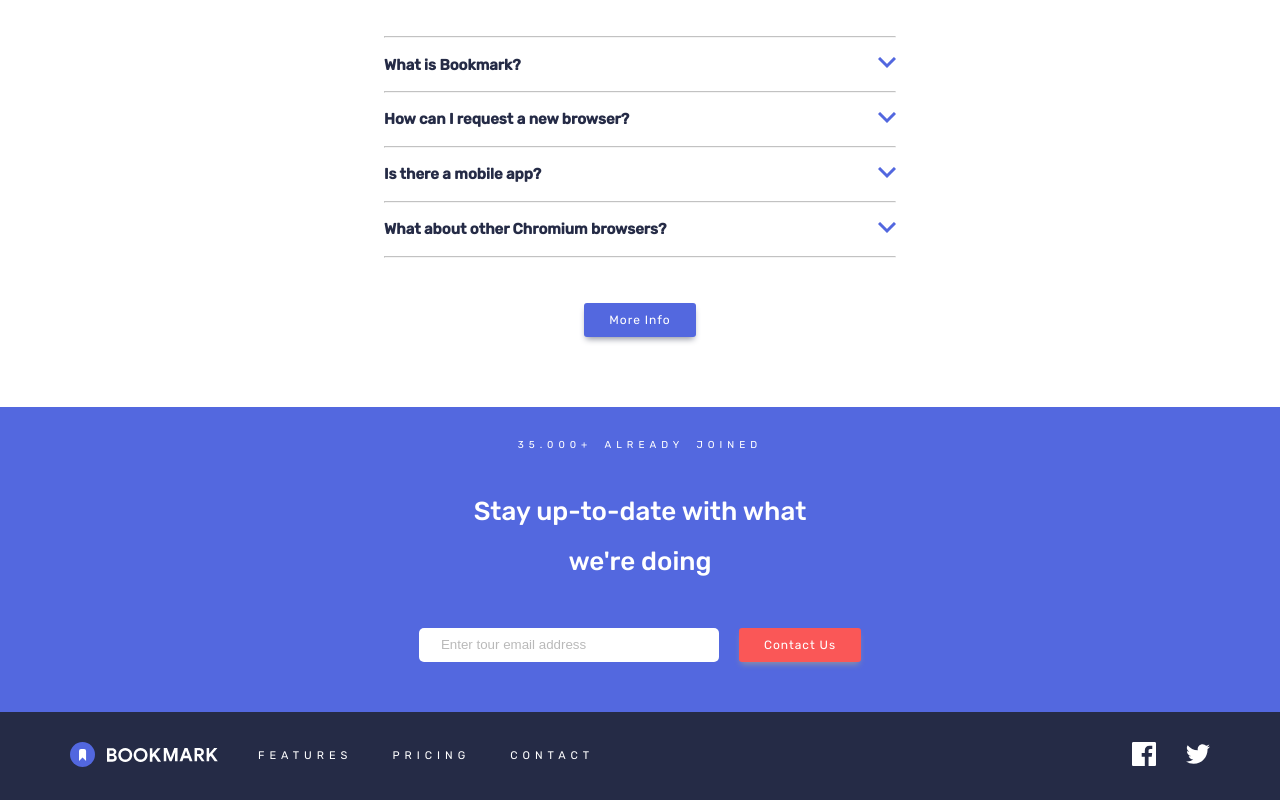
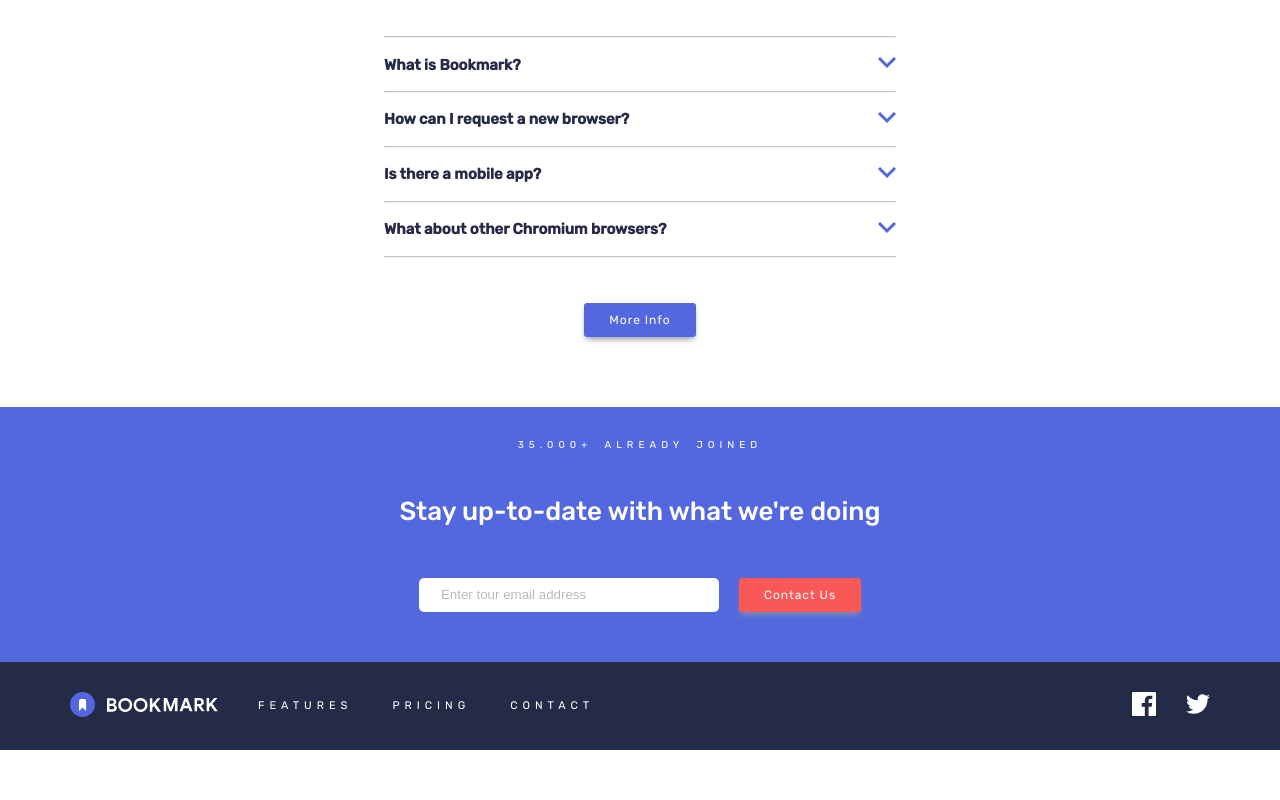
Before and after one commit to emrerol/bookmark-landing-page, a React (Create React App) app: page / in a window 1280 px wide. Shown: the part 3553-4353 px from the top of the page. After the commit the page ends 4303 px from the top, so only its background shows below. Built offline with nearby package versions, Linux system fonts and the light colour scheme.

Commit message:
cta width changed

```diff
--- a/src/layouts/cta/cat.style.css
+++ b/src/layouts/cta/cat.style.css
@@ -26,7 +26,7 @@
 }
 .cat--texts h3 {
   font-size: 2.6rem;
-  max-width: 80%;
+  max-width: inherit;
   line-height: 5rem;
   font-weight: 500;
 }
--- a/src/layouts/cta/cat.style.scss
+++ b/src/layouts/cta/cat.style.scss
@@ -29,7 +29,7 @@
 
             h3 {
                   font-size: 2.6rem;
-                  max-width: 80%;
+                  max-width: inherit;
                   line-height: 5rem;
                   font-weight: $medium-font;
             }
```
Also changed, not shown: 1 other file (tests, documents, lock files or other folders).
